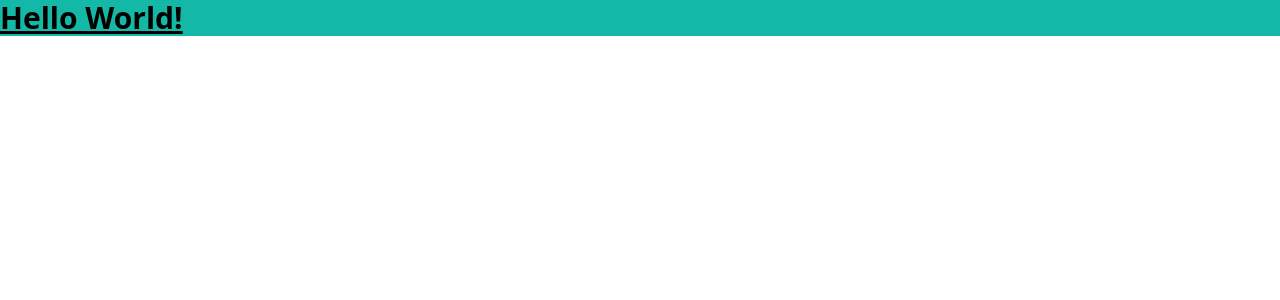
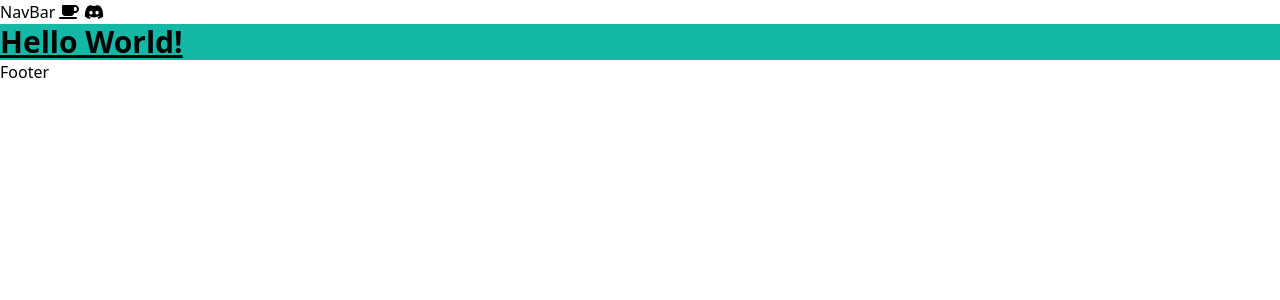
Before and after one commit to andrewpap22/unicorn-nft-marketplace, a Next.js app: page / in a window 1280 px wide. Shown: the top 300 px of the page. Built offline with nearby package versions, Linux system fonts and the light colour scheme.

Commit message:
add navbar, footer components, add fontAwesome icons, add dark-white theme provider :white_check_mark:

```diff
--- /dev/null
+++ b/components/Footer.jsx
@@ -0,0 +1,7 @@
+import React from 'react';
+
+const Footer = () => (
+  <div>Footer</div>
+);
+
+export default Footer;
--- /dev/null
+++ b/components/Navbar.jsx
@@ -0,0 +1,12 @@
+import React from 'react';
+import { FontAwesomeIcon } from '@fortawesome/react-fontawesome';
+import { faCoffee } from '@fortawesome/free-solid-svg-icons';
+import { faDiscord } from '@fortawesome/free-brands-svg-icons';
+
+const Navbar = () => (
+  <div>
+    NavBar <FontAwesomeIcon icon={faCoffee} /> <FontAwesomeIcon icon={faDiscord} />
+  </div>
+);
+
+export default Navbar;
--- /dev/null
+++ b/components/index.js
@@ -0,0 +1,4 @@
+import Navbar from './Navbar';
+import Footer from './Footer';
+
+export { Navbar, Footer };
--- a/package.json
+++ b/package.json
@@ -9,6 +9,11 @@
     "lint": "next lint"
   },
   "dependencies": {
+    "@fortawesome/fontawesome-svg-core": "^6.2.0",
+    "@fortawesome/free-brands-svg-icons": "^6.2.0",
+    "@fortawesome/free-regular-svg-icons": "^6.2.0",
+    "@fortawesome/free-solid-svg-icons": "^6.2.0",
+    "@fortawesome/react-fontawesome": "^0.2.0",
     "@nomiclabs/hardhat-ethers": "2.0.5",
     "@nomiclabs/hardhat-waffle": "2.0.3",
     "@openzeppelin/contracts": "4.5.0",
@@ -21,6 +26,7 @@
     "react": "17.0.2",
     "react-dom": "17.0.2",
     "react-dropzone": "12.0.4",
+    "react-fontawesome": "^1.7.1",
     "web3modal": "1.9.5"
   },
   "devDependencies": {
--- a/pages/_app.jsx
+++ b/pages/_app.jsx
@@ -1,6 +1,17 @@
 import React from 'react';
+import { ThemeProvider } from 'next-themes';
+
+import { Navbar, Footer } from '../components';
 import '../styles/globals.css';
 
-const MyApp = ({ Component, pageProps }) => <Component {...pageProps} />;
+const MyApp = ({ Component, pageProps }) => (
+  <ThemeProvider attribute="class">
+    <div className="dark:bg-nft-dark bg-white min-h-screen">
+      <Navbar />
+      <Component {...pageProps} />
+      <Footer />
+    </div>
+  </ThemeProvider>
+);
 
 export default MyApp;
```
Also changed, not shown: 1 other file (tests, documents, lock files or other folders).
